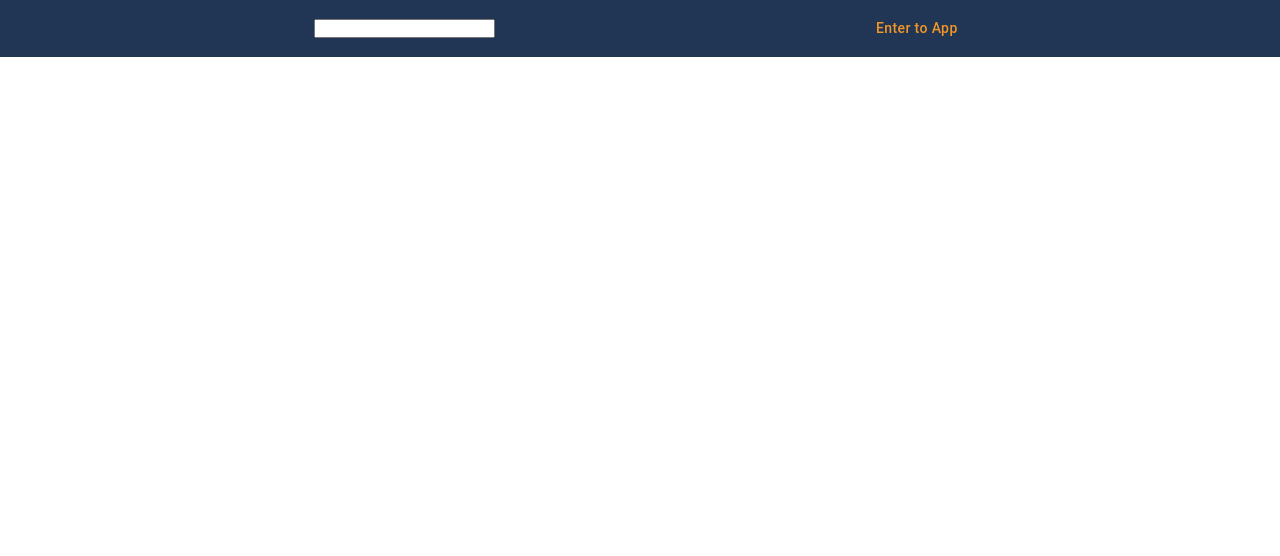
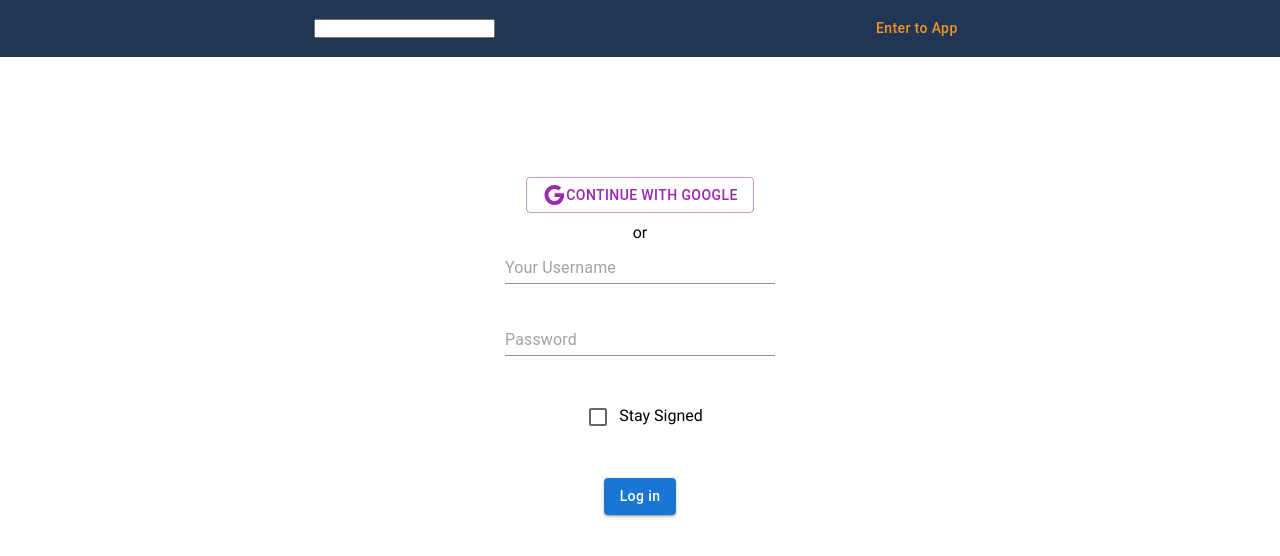
Before and after one commit to AzimAkhmedov/final-course-client, a React (Create React App) app: page /login in a window 1280 px wide. Shown: the top 556 px of the page. Built offline with nearby package versions, Linux system fonts and the light colour scheme.

Commit message:
feat: auth

```diff
--- a/package.json
+++ b/package.json
@@ -17,6 +17,7 @@
     "@types/react-dom": "^18.2.4",
     "axios": "^1.4.0",
     "formik": "^2.4.1",
+    "jwt-decode": "^3.1.2",
     "react": "^18.2.0",
     "react-dom": "^18.2.0",
     "react-redux": "^8.0.7",
--- a/src/App.tsx
+++ b/src/App.tsx
@@ -1,11 +1,20 @@
-import React from "react";
+import { useEffect } from "react";
 import "./App.scss";
 import AppRoutes from "./pages";
 import { Header } from "./shared/components";
 import { ToastContainer } from "react-toastify";
 import "react-toastify/dist/ReactToastify.css";
+import { useAppDispatch } from "./shared/hooks";
+import { getToken } from "./store/user";
 
 function App() {
+  const dispatch = useAppDispatch();
+  const token = localStorage.getItem("token");
+  useEffect(() => {
+    if (token) {
+      dispatch(getToken(token));
+    }
+  }, []);
   return (
     <div className="App">
       <ToastContainer
--- a/src/pages/Public/Login/Login.module.scss
+++ b/src/pages/Public/Login/Login.module.scss
@@ -0,0 +1,23 @@
+.root {
+    form {
+      display: flex;
+      align-items: center;
+      justify-content: center;
+      flex-direction: column;
+      gap: 10px;
+      padding: 120px 0;
+      .field {
+        display: flex;
+        align-items: center;
+        justify-content: center;
+        flex-direction: column;
+        gap: 40px;
+        input {
+          width: 270px;
+        }
+        button {
+          text-transform: none;
+        }
+      }
+    }
+  }
--- a/src/pages/Public/Login/index.tsx
+++ b/src/pages/Public/Login/index.tsx
@@ -1,9 +1,76 @@
-import React from 'react'
+import React from "react";
+import { useAppDispatch, useAppSelector } from "../../../shared/hooks";
+import { useFormik } from "formik";
+import { ILoginProps } from "../../../types";
+import { Login } from "../../../store/user";
 
-const Login = () => {
-  return (
-    <div>Login</div>
-  )
-}
+import { Button, Checkbox, Input } from "@mui/material";
+import GoogleIcon from "@mui/icons-material/Google";
+import s from "./Login.module.scss";
+import { useNavigate } from "react-router-dom";
+const LoginPage = () => {
+  const dispatch = useAppDispatch();
+  const navigate = useNavigate();
+  const { loader } = useAppSelector((state) => state.user);
+  const formik = useFormik({
+    initialValues: {
+      username: "",
+      password: "",
+    },
+    onSubmit({ password, username }) {
+      const newUser: ILoginProps = {
+        username,
+        password,
+      };
+      console.log(newUser);
 
-export default Login
+      dispatch(Login(newUser)).then((res) => {
+        if (res.meta.requestStatus == "fulfilled") {
+          navigate("/profile");
+        }
+      });
+    },
+  });
+  return loader ? (
+    <>Loading</>
+  ) : (
+    <div className={"container " + s.root}>
+      <form onSubmit={formik.handleSubmit}>
+        <div className="field">
+          <Button variant="outlined" color="secondary">
+            <GoogleIcon />
+            Continue with Google
+          </Button>
+        </div>
+        <div className={s.field}>or</div>
+        <div className={s.field}>
+          <Input
+            placeholder="Your Username"
+            id="username"
+            onChange={formik.handleChange}
+            required
+          />
+          <Input
+            placeholder="Password"
+            id="password"
+            onChange={formik.handleChange}
+            required
+          />
+          <div className="checkbox">
+            <Checkbox
+              onChange={(e) => {
+                console.log(e.target.checked);
+              }}
+            />
+            <span>Stay Signed</span>
+          </div>
+          <Button type="submit" variant="contained">
+            Log in
+          </Button>
+        </div>
+      </form>
+    </div>
+  );
+};
+
+export default LoginPage;
--- a/src/pages/Public/Register/index.tsx
+++ b/src/pages/Public/Register/index.tsx
@@ -1,4 +1,3 @@
-import React from "react";
 import s from "./Register.module.scss";
 import { Button, Checkbox, Input } from "@mui/material";
 import GoogleIcon from "@mui/icons-material/Google";
@@ -6,8 +5,9 @@ import { useFormik } from "formik";
 import { useAppDispatch } from "../../../shared/hooks";
 import { Registration } from "../../../store/user";
 import { IAuthProps } from "../../../types";
-import api from "../../../shared/api";
+import { useNavigate } from "react-router-dom";
 const Register = () => {
+  const navigate = useNavigate();
   const dispatch = useAppDispatch();
   const formik = useFormik({
     initialValues: {
@@ -22,8 +22,11 @@ const Register = () => {
       };
       console.log(newUser);
 
-      dispatch(Registration(newUser));
-      // const res = api.registration(newUser).then((res) => console.log(res));
+      dispatch(Registration(newUser)).then((res) => {
+        if (res.meta.requestStatus == "fulfilled") {
+          navigate("/profile");
+        }
+      });
     },
   });
   return (
@@ -50,11 +53,15 @@ const Register = () => {
             required
           />
           <div className="checkbox">
-            <Checkbox />
+            <Checkbox
+              onChange={(e) => {
+                console.log(e.target.checked);
+              }}
+            />
             <span>Stay Signed</span>
           </div>
           <Button type="submit" variant="contained">
-            Submit
+            Create Profile
           </Button>
         </div>
       </form>
--- a/src/pages/Public/index.tsx
+++ b/src/pages/Public/index.tsx
@@ -2,12 +2,14 @@ import React from "react";
 import { Route, Routes } from "react-router-dom";
 import Register from "./Register";
 import Home from "./Home";
+import Login from "./Login";
 
 const PublicRoutes = () => {
   return (
     <Routes>
       <Route path="/" element={<Home />} />
       <Route path="/register" element={<Register />} />
+      <Route path="/login" element={<Login />} />
     </Routes>
   );
 };
--- a/src/shared/api/index.ts
+++ b/src/shared/api/index.ts
@@ -1,4 +1,4 @@
-import { IAuthProps } from "../../types"
+import { IAuthProps, ILoginProps } from "../../types"
 import { instance } from "./instance"
 
 const api = {
@@ -6,7 +6,7 @@ const api = {
         return instance.post('auth/registration', user).then(res => res)
     },
 
-    async login(user: IAuthProps) {
+    async login(user: ILoginProps) {
         return await instance.post('auth/login', user).then((res) => res)
     }
     ,
--- a/src/shared/components/Header/index.tsx
+++ b/src/shared/components/Header/index.tsx
@@ -2,8 +2,10 @@ import React from "react";
 import { NavLink } from "react-router-dom";
 import BasicMenu from "./Menu";
 import s from "./Header.module.scss";
+import { useAppSelector } from "../../hooks";
 
 const Header = () => {
+  const { isAuth, username } = useAppSelector((state) => state.user);
   return (
     <header className={s.root}>
       <div className="container">
@@ -12,9 +14,7 @@ const Header = () => {
             <li className="search">
               <input type="text" name="" id="" />
             </li>
-            <li>
-              <BasicMenu />
-            </li>
+            <li>{isAuth ? <>{username}</> : <BasicMenu />}</li>
           </ul>
         </nav>
       </div>
--- a/src/store/user/index.ts
+++ b/src/store/user/index.ts
@@ -1,12 +1,14 @@
 import { createAsyncThunk, createSlice } from "@reduxjs/toolkit"
-import { IAuthProps, IUserReducer } from "../../types"
+import { IAuthProps, ILoginProps, IUserReducer } from "../../types"
 import { toast } from 'react-toastify'
 import api from "../../shared/api"
+import jwtDecode from "jwt-decode"
 
 const initialState: IUserReducer = {
     username: "",
     role: "User",
     token: "",
+    loader: false,
     isAuth: false
 }
 export const Registration = createAsyncThunk('Registration', async (user: IAuthProps, __thunkAPI) => {
@@ -14,8 +16,10 @@ export const Registration = createAsyncThunk('Registration', async (user: IAuthP
         const res = await api.registration(user)
         console.log(res.data);
 
-        if (res.data) {
+        if (res.data.token) {
             toast('Welcome ' + user.username, { type: "success" })
+            localStorage.setItem('token', res.data.token)
+            console.log(jwtDecode(res.data.token));
         }
         return { user, data: res.data }
     } catch (error) {
@@ -23,17 +27,53 @@ export const Registration = createAsyncThunk('Registration', async (user: IAuthP
         return __thunkAPI.rejectWithValue(error)
     }
 })
+export const Login = createAsyncThunk('Login', async (user: ILoginProps, __thunkAPI) => {
+    try {
+        const { data } = await api.login(user)
+        if (data.token) {
+            toast('Welcome ' + user.username, { type: "success" })
+            localStorage.setItem('token', data.token)
+        }
+        return { data, user }
+    } catch (e) {
+        toast('Login error ', { type: "error" })
+
+        return __thunkAPI.rejectWithValue(e)
+    }
+})
 const userSlice = createSlice({
     initialState, name: "user", reducers: {
+        getToken(state, action) {
+            state.isAuth = true
+            state.token = action.payload
+            const obj: any = jwtDecode(action.payload)
+            state.username = obj.username
+            console.log(obj);
+        }
 
     }, extraReducers: (builder) => {
         builder.addCase(Registration.fulfilled, (state, action) => {
-            // @ts-ignore
-            state.token = action.payload.user.username
+            state.token = action.payload.data.token
+            state.isAuth = true
+            state.loader = false
+            state.username = action.payload.user.username
+
+        })
+        builder.addCase(Registration.pending, (state, action) => {
+            state.loader = true
+        })
+        builder.addCase(Login.pending, (state) => {
+            state.loader = true
+        })
+        builder.addCase(Login.fulfilled, (state, action) => {
+            state.token = action.payload.data.token
+            state.isAuth = true
+            state.loader = false
+            state.username = action.payload.user.username
         })
     }
 })
 
 
-export const { } = userSlice.actions
+export const { getToken } = userSlice.actions
 export default userSlice.reducer
--- a/src/types/index.ts
+++ b/src/types/index.ts
@@ -3,9 +3,14 @@ export interface IUserReducer {
     role: 'Admin' | 'User'
     token: string
     isAuth: boolean
+    loader: boolean
 }
 export interface IAuthProps {
     username: string
     password: string
     role: 'Admin' | 'User'
 }
+export interface ILoginProps {
+    username: string
+    password: string
+}
```
Also changed, not shown: 1 other file (tests, documents, lock files or other folders).
